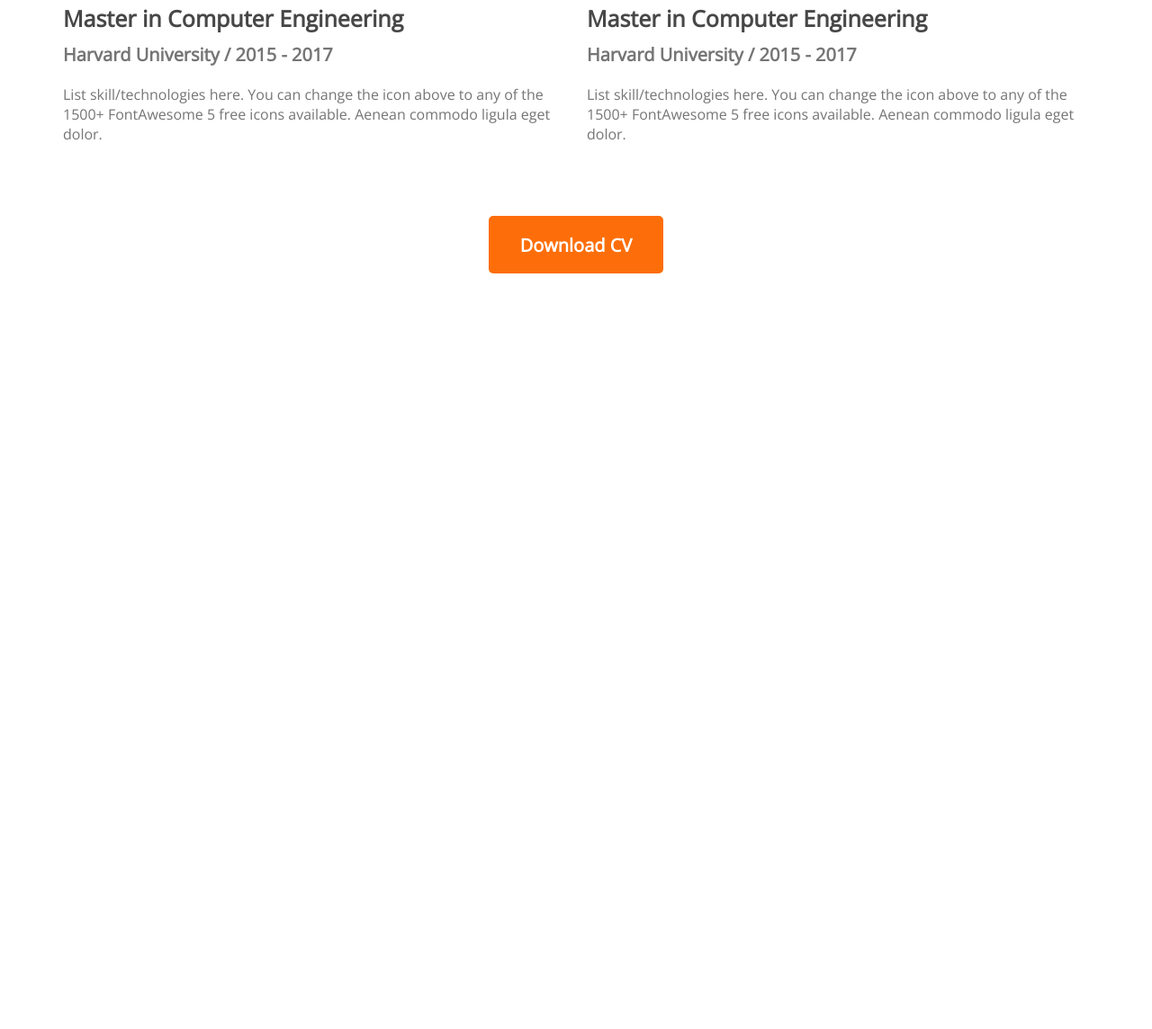
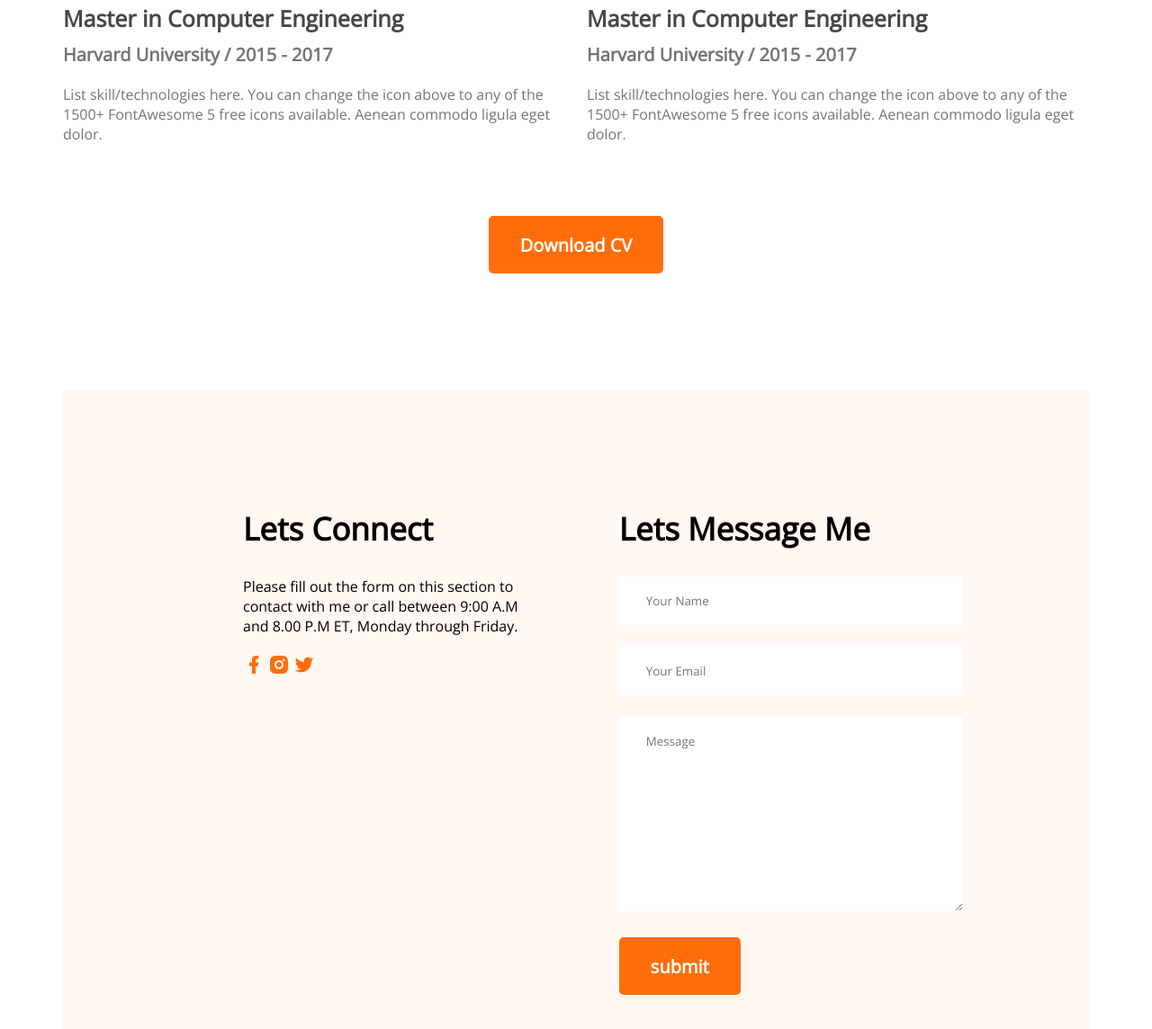
Before and after one commit to AlaminHasanPro/developer-portfolio, a plain HTML site: page index.html in a window 1280 px wide. Shown: the part 2687-3831 px from the top of the page at 90% size. Before the commit the page ends 2991 px from the top, so only its background shows below. Drawn offline with nearby package versions, Linux system fonts and the light colour scheme.

Commit message:
contact added

```diff
--- a/index.html
+++ b/index.html
@@ -136,7 +136,34 @@
                 <button class="btn-primary">Download CV</button>
             </div>
         </section>
+        <!-- contact-section -->
+        <section class="contact">
+            <div>
+                <h3 class="section-title">Lets Connect</h3>
+                <p class="text-description">
+                    Please fill out the form on this section to contact with me or call between 9:00 A.M and 8.00 P.M ET, Monday through Friday.
+                </p>
+                <a href="">
+                    <img src="images/icons/facebook.png" alt="">
+                </a>
+                <a href="">
+                    <img src="images/icons/insta.png" alt="">
+                </a>
+                <a href="">
+                    <img src="images/icons/twitter.png" alt="">
+                </a>
+            </div>
 
+            <div>
+                <h3 class="section-title">Lets Message Me</h3>
+                <form action="">
+                    <input type="text" name="name" id="name" placeholder="Your Name">
+                    <input type="email" name="email" id="eamil" placeholder="Your Email">
+                    <textarea name="" placeholder="Message" id="" cols="30" rows="10"></textarea>
+                    <input type="submit" value="submit" class="btn-primary">
+                </form>
+            </div>
+        </section>
     </main>
 
     <footer>
--- a/styles/portfolio.css
+++ b/styles/portfolio.css
@@ -177,3 +177,25 @@
     margin-top: 50px;
     text-align: center;
 }
+/* contact styles */
+.contact{
+    display: flex;
+    gap: 100px;
+    background: #FFF8F3;
+    padding: 130px 200px;
+}
+.contact .section-title{
+    text-align: left;
+}
+.contact input[type="text"], input[type="email"], textarea{
+    margin-bottom: 24px;
+    border: 0;
+    width: 100%;
+    padding: 18px 30px;
+}
+.contact a{
+    text-decoration: none;
+}
+.text-description{
+    margin-bottom: 20px;
+}
```
